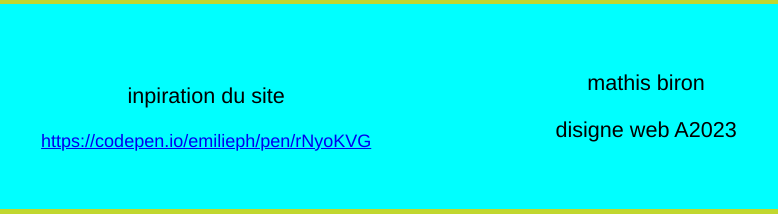
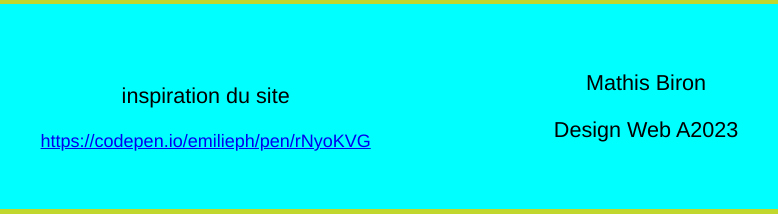
Before and after one commit to MBir0n/MBir0n.github.io, a website built with Parcel: page index.html in a window 1280 px wide. Shown: the part 844-1058 px from the top of the page, 59-837 px from the left. Built offline with nearby package versions, Linux system fonts and the light colour scheme.

Commit message:
revision francais

```diff
--- a/index.html
+++ b/index.html
@@ -44,12 +44,12 @@
     <script src="src/index.js"></script>
     <footer>
       <div>
-      <p>inpiration du site</p>
+      <p>inspiration du site</p>
       <a href="https://codepen.io/emilieph/pen/rNyoKVG">https://codepen.io/emilieph/pen/rNyoKVG</a>
     </div>
     <div>
-      <p>mathis biron</p>
-      <p>disigne web A2023</p>
+      <p>Mathis Biron</p>
+      <p>Design Web A2023</p>
     </div>
     <div>
       <span>
```
